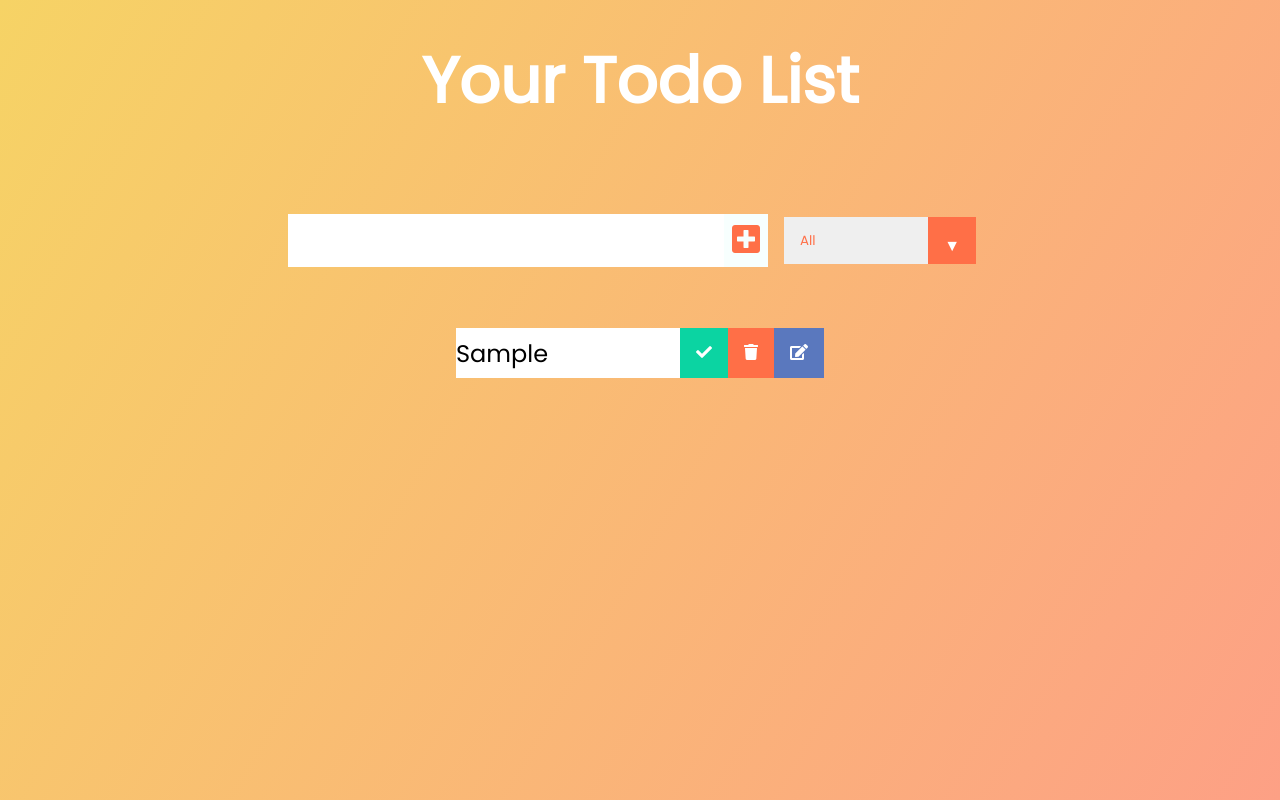
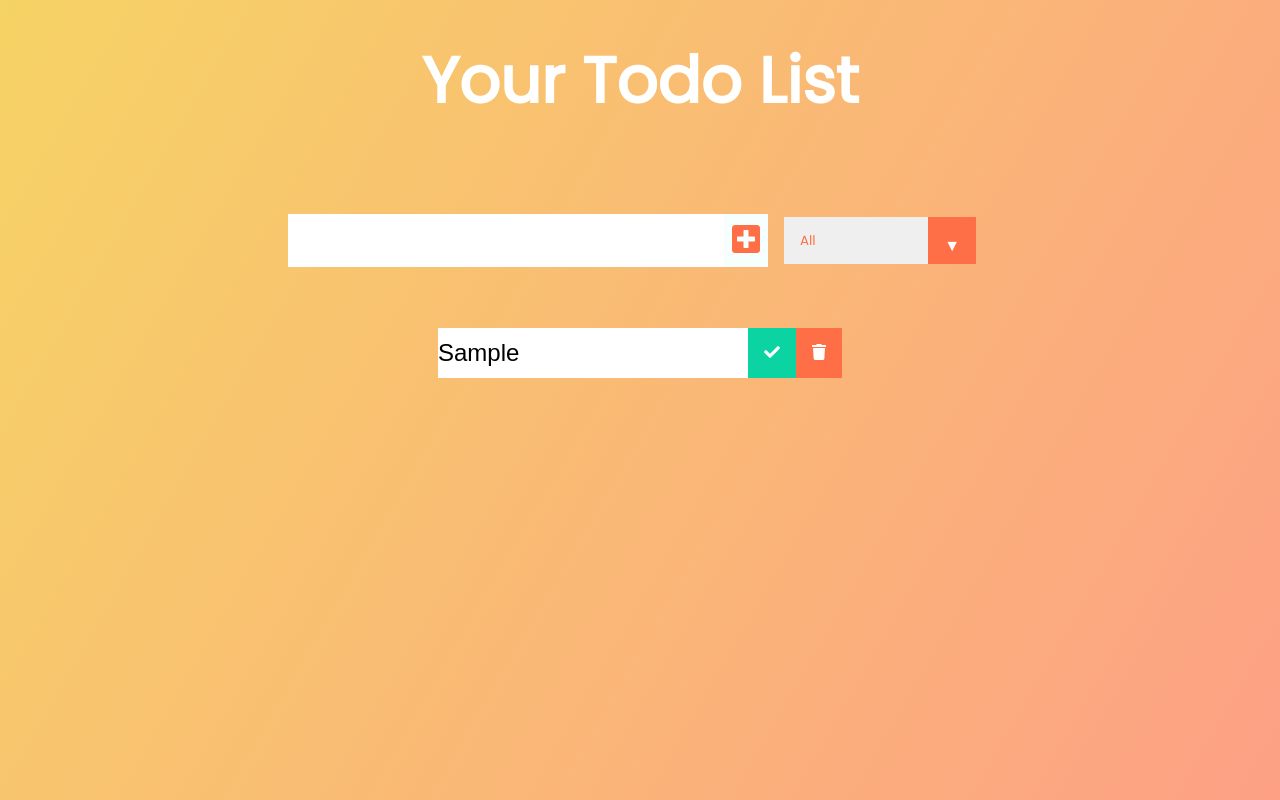
Before and after one commit to anark1stx/react-todo, a React (Create React App) app: page / in a window 1280 px wide. Both pictures are taken after typing "Sample" into the empty fields and a click on the button 746 px from the left and 240 px from the top of the page. Built offline with nearby package versions, Linux system fonts and the light colour scheme.

Commit message:
Editing working, replaced li with input

```diff
--- a/src/App.css
+++ b/src/App.css
@@ -54,20 +54,22 @@
   font-size: 1.5rem;
   color: black;
   display: flex;
-    justify-content: space-around;
+  justify-content: space-between;
   align-items: center;
   transition: all 1s ease;
 }
 .filter-todo {
   padding: 1rem;
 }
-  .todo li {
+.todo input {
   flex: 1;
+  border: none;
+  border-width: 0;
+  font-size: 1em;
 }
 
 .trash-btn,
-  .complete-btn,
-  .edit-btn {
+.complete-btn {
   background: #ff6f47;
   color: white;
   border: none;
@@ -78,15 +80,12 @@
 .complete-btn {
   background: rgb(11, 212, 162);
 }
-  .edit-btn{
-    background: rgb(90,120,190);
-  }
 .todo-item {
   padding: 0rem 0.5rem;
 }
 
 .fa-trash,
-  .fa-check, .fa-edit {
+.fa-check {
   pointer-events: none;
 }
 
@@ -111,6 +110,7 @@
   border: 0 !important;
   background-image: none;
 }
+
 /* Custom Select */
 .select {
   margin: 1rem;
--- a/src/App.js
+++ b/src/App.js
@@ -63,7 +63,7 @@ function App() {
         setStatus={setStatus}
       />
       {/* le doy acceso a la funcion a traves de props al Form. */}
-      <TodoList setTodos={setTodos} todos={filteredTodos} />
+      <TodoList setTodos={setTodos} todos={filteredTodos} inputText={inputText} setInputText={setInputText} />
     </div>
   );
 }
--- a/src/components/Todo.js
+++ b/src/components/Todo.js
@@ -14,20 +14,26 @@ const Todo = (props) =>{
         }));
     };
 
+    const editHandler = (e) =>{
+        console.log('updating')
+        props.setTodos(props.todos.map((item) => {
+            if (item.id === props.todo.id){
+                return { ...item, text: e.target.value}
+            }
+            return item
+        }));
+    };
+
     return(
         <div className="todo">
-            <li className={`todoItem ${props.todo.completed ? "completed" : ''}`}>{props.todo.text}</li>
-            <div>
+            {/* <li className={`todoItem ${props.todo.completed ? "completed" : ''}`}>{props.todo.text}</li> */}
+            <input type="text" className={`todoItem ${props.todo.completed ? "completed" : ''} todo-input `} required onChange={editHandler} defaultValue={props.todo.text}></input>
             <button onClick={completeHandler} className="complete-btn">
                 <i className="fas fa-check"></i>
             </button>
             <button onClick={deleteHandler} className="trash-btn">
                 <i className="fas fa-trash"></i>
             </button>
-            <button className="edit-btn">
-                <i className="fas fa-edit"></i>
-            </button>
-            </div>
         </div>
     );
 }
```
Also changed, not shown: 1 other file (tests, documents, lock files or other folders). Lines whose indentation alone changed are shown as unchanged.
